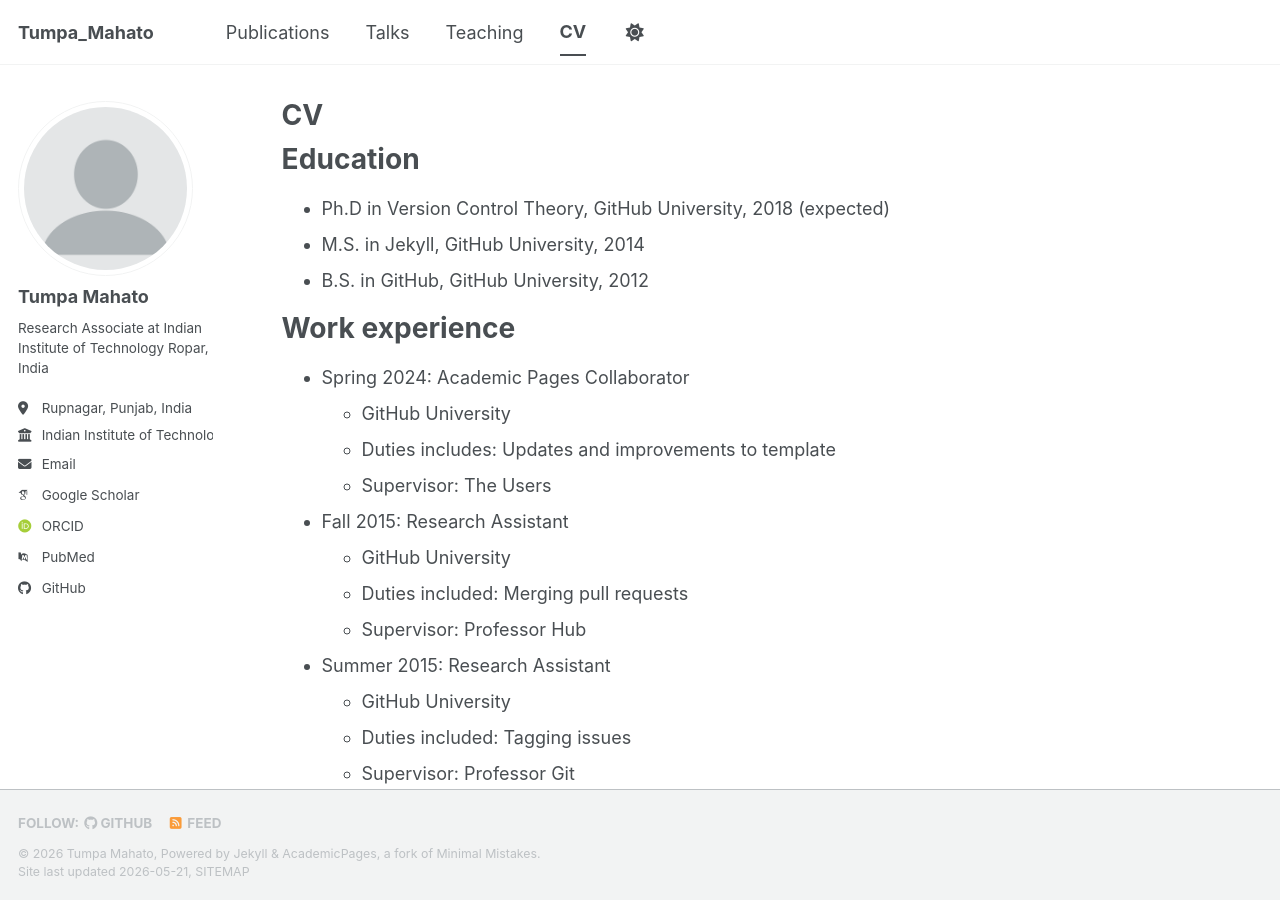
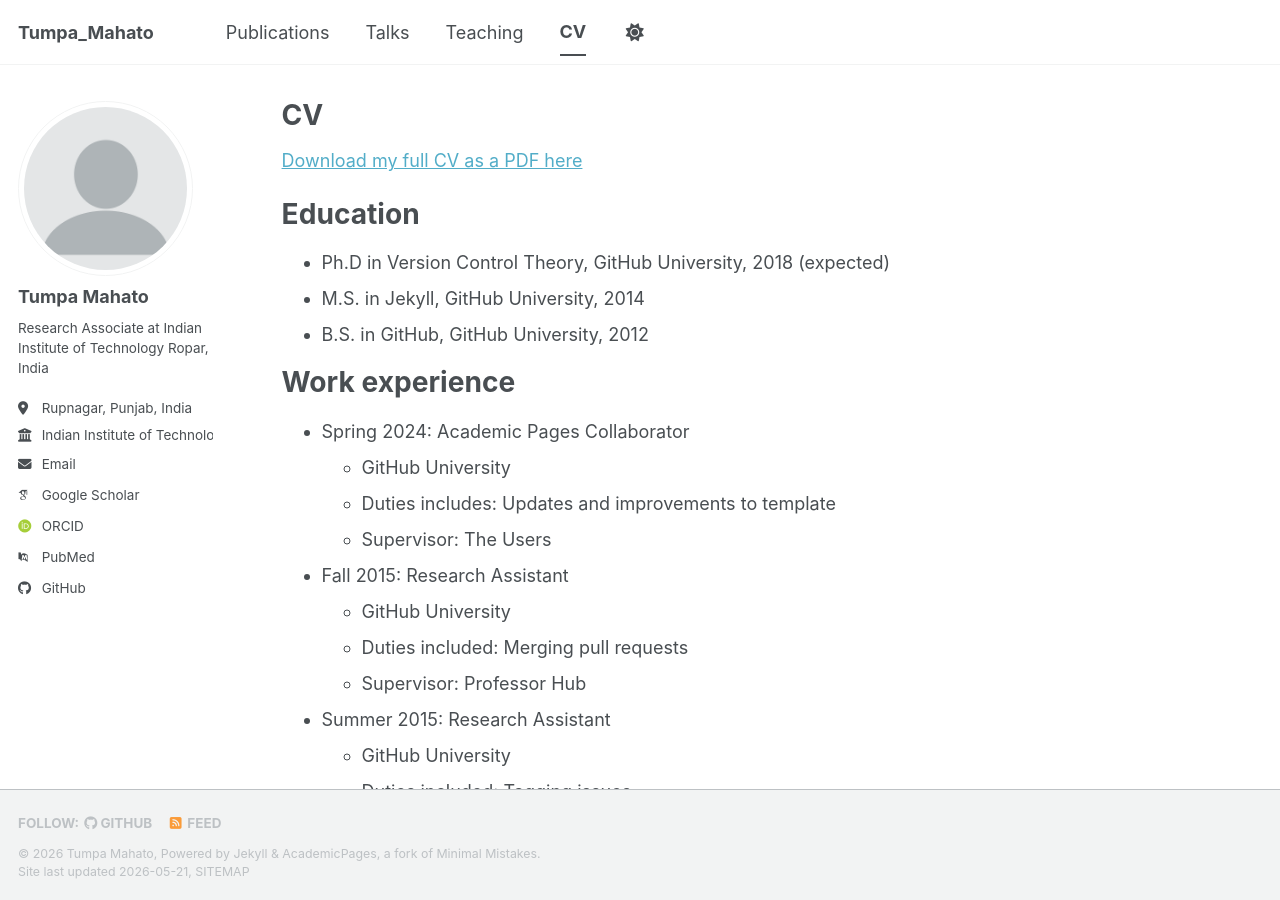
Before and after one commit to tumpa-knot/tumpa_mahato.github.io, a Jekyll site: the page built from _pages/cv.md, in a window 1280 px wide and 900 px high. Built offline with Jekyll 4.4.1, drawn with Linux system fonts in a browser that asks for light colours; some web fonts are replaced; a script bundle is joined from its source files by our own code; library files that are not in the unit come from our copies.

Commit message:
Update cv.md

```diff
--- a/_pages/cv.md
+++ b/_pages/cv.md
@@ -6,7 +6,7 @@ author_profile: true
 redirect_from:
   - /resume
 ---
-
+[ Download my full CV as a PDF here](/files/Tumpa_Mahato_CV.pdf)
 {% include base_path %}
 
 Education
```
